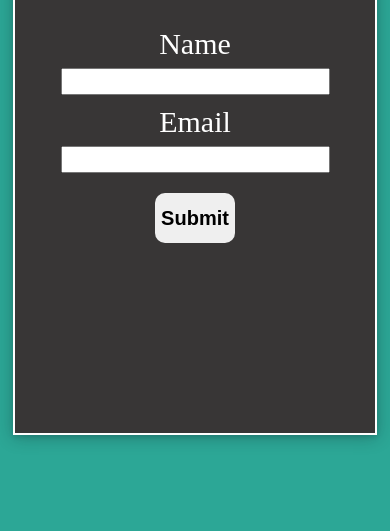
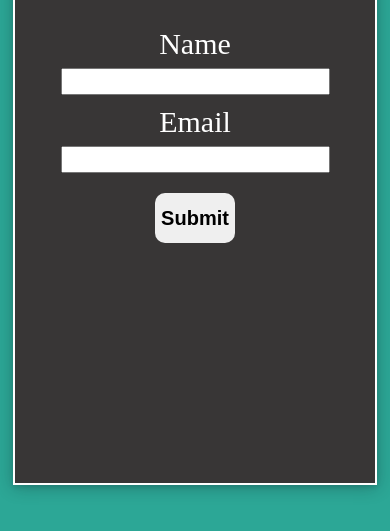
Before and after one commit to Vasukiuma1998-xxx/Quiz-original, a plain HTML site: page index.html in a window 390 px wide. Shown: the part 165-696 px from the top of the page. Drawn offline with Linux system fonts and the light colour scheme.

Commit message:
correction

```diff
--- a/style.css
+++ b/style.css
@@ -44,8 +44,8 @@ button{
 @media screen and (max-width: 600px) {
     .page {
         width: 300px;
-        height: 500px;
 
+        height: 550px;
         margin-top: 10%;
         }
         #resultpage{
```
Also changed, not shown: pages/Quiz.html (+1 -1 lines).
